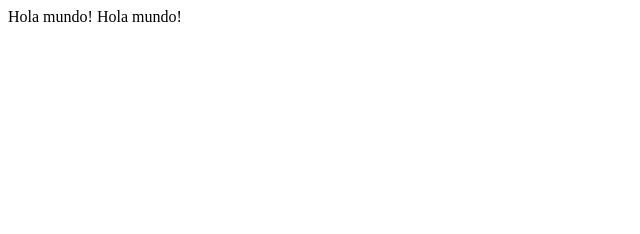
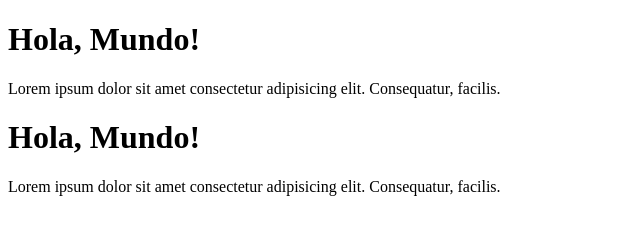
Before and after one commit to paolabramlett/Practica1-tallerGit, a plain HTML site: page index.html in a window 1280 px wide. Shown: the whole page, without its empty margins (0-640 px from the left). Drawn offline with Linux system fonts and the light colour scheme.

Commit message:
tercer commit

```diff
--- a/index.html
+++ b/index.html
@@ -8,7 +8,18 @@
 </head>
 <body>
 
-    Hola mundo! Hola mundo!
+    <h1>
+        Hola, Mundo!
+    </h1>
+    <p>
+        Lorem ipsum dolor sit amet consectetur adipisicing elit. Consequatur, facilis.
+    </p>
+    <h1>
+        Hola, Mundo!
+    </h1>
+    <p>
+        Lorem ipsum dolor sit amet consectetur adipisicing elit. Consequatur, facilis.
+    </p>
 
 </body>
 </html>
```
